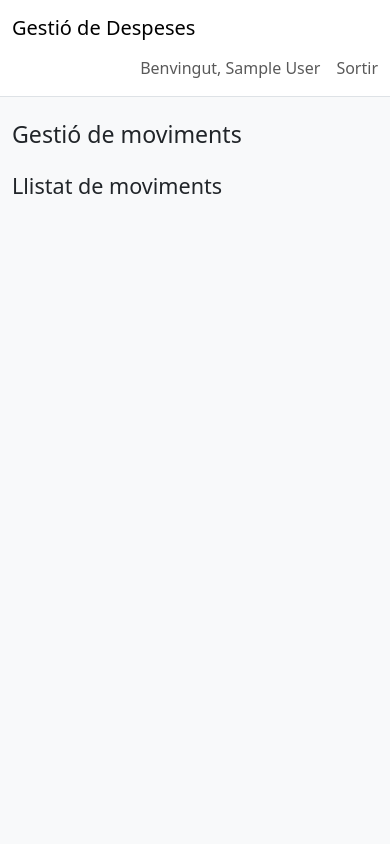
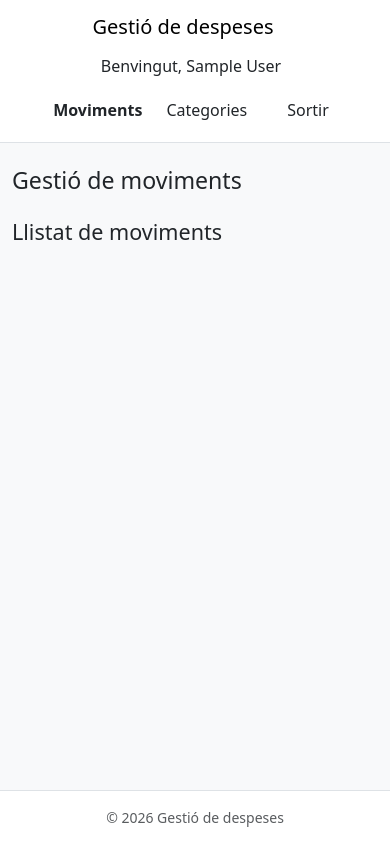
Before and after one commit to RogerKeliu/DespesesGestio-Git, a PHP site: page /gestiomoviments.php in a window 390 px wide. Run offline with PHP 8.4, Linux system fonts and the light colour scheme; the visitor is signed in with stand-in values (Sample User, id 1).

Commit message:
Plantilla compartida: header i footer (HTML, Bootstrap i peu) - inclou/header.php: inici del document, <title> amb $titolPagina, navbar i obertura de <main> - inclou/footer.php: tancament de <main>, peu de pàgina, Bootstrap JS i tancament del document - gestiomoviments.php i crearmoviments.php: ús de la plantilla; variables $titolPagina i $plantillaSeccio

```diff
--- a/public/gestiomoviments.php
+++ b/public/gestiomoviments.php
@@ -6,25 +6,11 @@ session_start();
 require_once __DIR__ . '/objectes/Autenticacio.php';
 
 Autenticacio::requerirAdmin();
+
+$titolPagina = 'Gestió de moviments — Gestió de despeses';
+$plantillaSeccio = 'moviments';
+require __DIR__ . '/inclou/header.php';
 ?>
-<!DOCTYPE html>
-<html lang="ca">
-<head>
-    <meta charset="UTF-8">
-    <meta name="viewport" content="width=device-width, initial-scale=1.0">
-    <title>Gestió de moviments — Gestió de Despeses</title>
-    <link href="https://cdn.jsdelivr.net/npm/bootstrap@5.3.0-alpha1/dist/css/bootstrap.min.css" rel="stylesheet">
-</head>
-<body class="bg-light">
-<nav class="navbar navbar-expand-lg navbar-light bg-white border-bottom">
-    <div class="container-fluid">
-        <span class="navbar-brand">Gestió de Despeses</span>
-        <div class="navbar-nav ms-auto flex-row gap-3 align-items-center">
-            <span class="nav-link mb-0">Benvingut, <?= htmlspecialchars((string) $_SESSION['nom'], ENT_QUOTES, 'UTF-8') ?></span>
-            <a class="nav-link" href="logout.php">Sortir</a>
-        </div>
-    </div>
-</nav>
 
 <div class="container py-4">
     <div class="row justify-content-center">
@@ -40,6 +26,5 @@ Autenticacio::requerirAdmin();
         </div>
     </div>
 </div>
-<script src="https://cdn.jsdelivr.net/npm/bootstrap@5.3.0-alpha1/dist/js/bootstrap.bundle.min.js"></script>
-</body>
-</html>
+
+<?php require __DIR__ . '/inclou/footer.php'; ?>
--- /dev/null
+++ b/public/inclou/footer.php
@@ -0,0 +1,17 @@
+<?php
+declare(strict_types=1);
+
+/**
+ * Plantilla: tancament del contingut principal, peu de pàgina i tancament del document.
+ * Després d'incloure només cal tancar el PHP de la pàgina (si escau).
+ */
+?>
+</main>
+<footer class="border-top bg-white mt-auto py-3">
+    <div class="container-fluid text-center text-muted small">
+        <span>&copy; <?= htmlspecialchars(date('Y'), ENT_QUOTES, 'UTF-8') ?> Gestió de despeses</span>
+    </div>
+</footer>
+<script src="https://cdn.jsdelivr.net/npm/bootstrap@5.3.0-alpha1/dist/js/bootstrap.bundle.min.js"></script>
+</body>
+</html>
--- /dev/null
+++ b/public/inclou/header.php
@@ -0,0 +1,53 @@
+<?php
+declare(strict_types=1);
+
+/**
+ * Plantilla: inici del document HTML + barra de navegació.
+ * Abans d'incloure: session_start() i comprovacions d'Autenticacio.
+ *
+ * @var string $titolPagina Text del <title>
+ * @var string|null $plantillaSeccio 'moviments' | 'categories' — pestanya activa (només admin)
+ */
+
+$titolPagina = $titolPagina ?? 'Gestió de despeses';
+
+require_once dirname(__DIR__) . '/objectes/Autenticacio.php';
+
+$plantillaSeccio = $plantillaSeccio ?? null;
+$nomUsuari = isset($_SESSION['nom']) ? (string) $_SESSION['nom'] : '';
+$plantillaEsAdmin = Autenticacio::esAdmin();
+?>
+<!DOCTYPE html>
+<html lang="ca">
+<head>
+    <meta charset="UTF-8">
+    <meta name="viewport" content="width=device-width, initial-scale=1.0">
+    <title><?= htmlspecialchars($titolPagina, ENT_QUOTES, 'UTF-8') ?></title>
+    <link href="https://cdn.jsdelivr.net/npm/bootstrap@5.3.0-alpha1/dist/css/bootstrap.min.css" rel="stylesheet">
+</head>
+<body class="bg-light d-flex flex-column min-vh-100">
+<nav class="navbar navbar-light bg-white border-bottom">
+    <div class="container-fluid">
+        <div class="row align-items-center w-100 g-2 py-1">
+            <div class="col-12 col-md-4 text-center text-md-start">
+                <span class="navbar-brand mb-0">Gestió de despeses</span>
+            </div>
+            <div class="col-12 col-md-4 text-center">
+                <span class="nav-link py-1 mb-0 d-inline-block">Benvingut, <?= htmlspecialchars($nomUsuari, ENT_QUOTES, 'UTF-8') ?></span>
+            </div>
+            <div class="col-12 col-md-4">
+                <div class="d-flex flex-wrap align-items-center justify-content-center justify-content-md-end gap-2">
+                    <?php if ($plantillaEsAdmin): ?>
+                        <a class="nav-link p-2 <?= $plantillaSeccio === 'moviments' ? 'fw-semibold text-dark' : '' ?>"
+                           href="gestiomoviments.php">Moviments</a>
+                        <a class="nav-link p-2 <?= $plantillaSeccio === 'categories' ? 'fw-semibold text-dark' : '' ?>"
+                           href="#">Categories</a>
+                    <?php endif; ?>
+                    <a class="nav-link p-2 <?= $plantillaEsAdmin ? 'ms-3 ms-md-4' : '' ?>"
+                       href="logout.php">Sortir</a>
+                </div>
+            </div>
+        </div>
+    </div>
+</nav>
+<main class="flex-grow-1">
```
Also changed, not shown: public/crearmoviments.php (+6 -21 lines).
